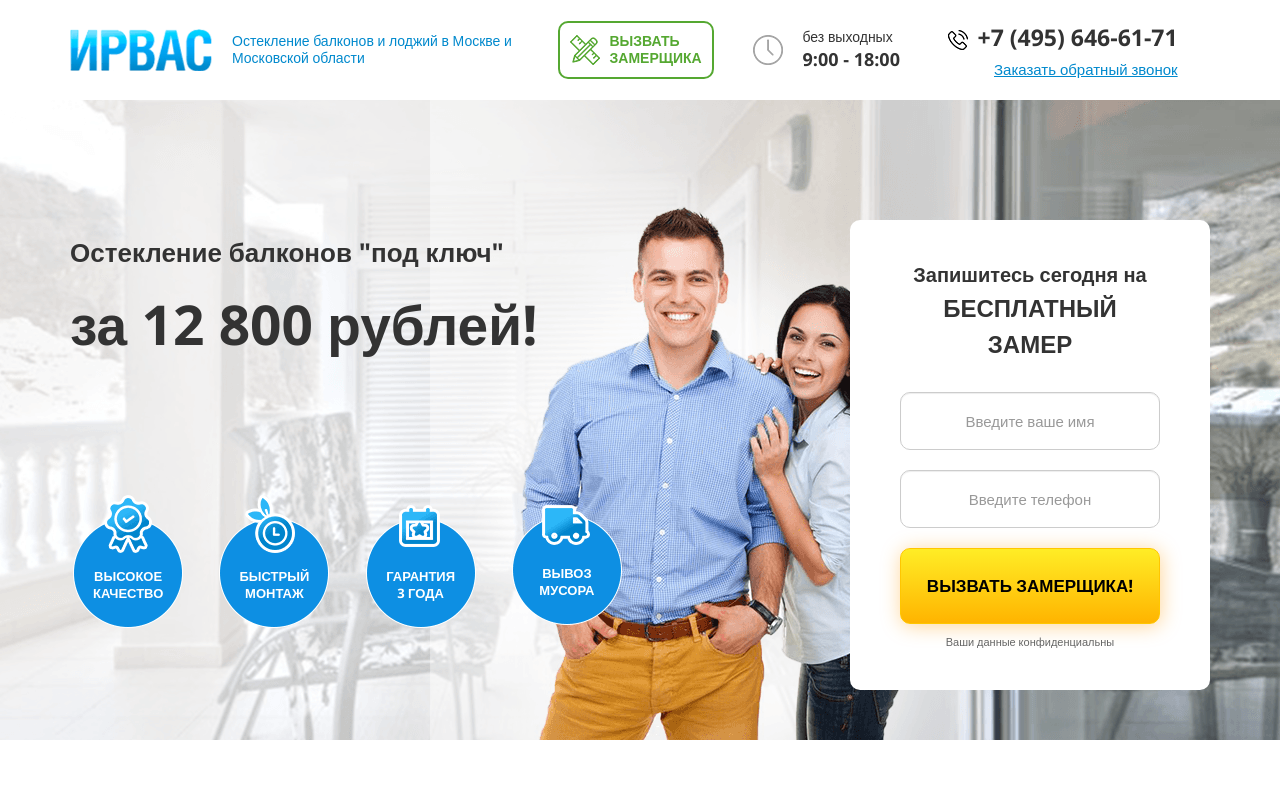
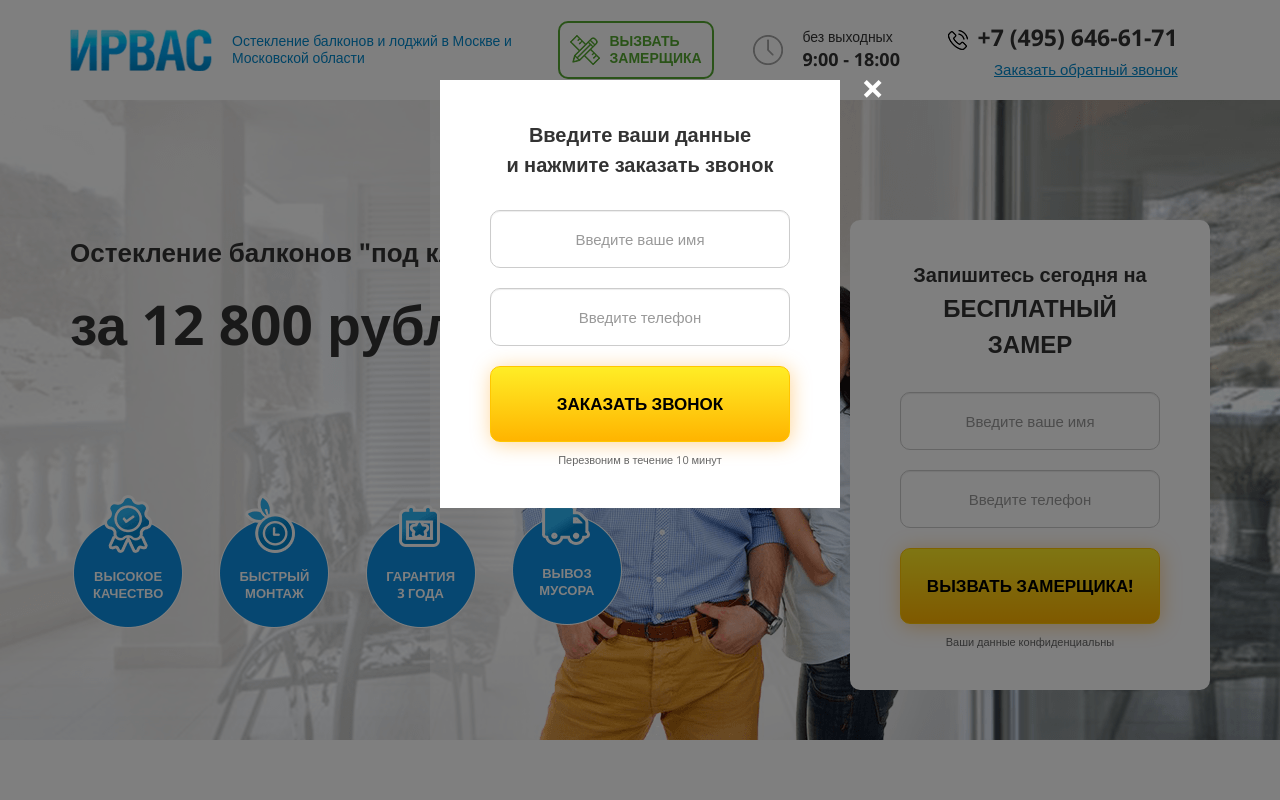
Before and after one commit to Anton21-13/irvas_windows, a website built with webpack: page public/index.html in a window 1280 px wide. Both pictures are taken after a click on the link "Заказать обратный звонок". Shown: the top 800 px of the page. Built offline with nearby package versions, Linux system fonts and the light colour scheme.

Commit message:
доделал модальные окна

```diff
--- a/public/index.html
+++ b/public/index.html
@@ -790,7 +790,7 @@
       <div class="container">
         <div class="feedback_block text-center">
           <h3>Остались вопросы?</h3>
-          <a class="phone_link" href="#">Спросите у нашего специалиста!</a>
+          <a class="phone_link" href=""/" onclick="return false">Спросите у нашего специалиста!</a>
         </div>
       </div>
     </section>
@@ -841,7 +841,7 @@
     <div class="popup_engineer">
         <div class="popup_dialog">
             <div class="popup_content text-center">
-                <button type="button" id = "popup_engineer_close" class="popup_close"><strong>&times;</strong></button>
+                <button type="button" class="popup_close"><strong>&times;</strong></button>
                 <div class="popup_form">
                     <form class="form" action="#">
                       <h2>Запишитесь сегодня на <br><span>бесплатный замер</span></h2>
--- a/src/parts/modal.js
+++ b/src/parts/modal.js
@@ -1,25 +1,40 @@
 function modal() {
 
-  let btn = document.querySelector('.popup_engineer_btn'),
-    overlay = document.querySelector('.popup_engineer'),
-    close = document.querySelector('#popup_engineer_close'),
-    closeBack = document.querySelector('.popup_dialog');
+  let callBack = document.querySelectorAll('.phone_link'),
+    btnPopupEngineer = document.querySelector('.popup_engineer_btn'),
+    modalPopup = document.querySelector('.popup'),
+    modalPopupEngineer = document.querySelector('.popup_engineer'),
+    closePopup = document.querySelectorAll('.popup_close')[0],
+    closePopupEngineer = document.querySelectorAll('.popup_close')[1];
 
-  function modalOpen() {
-    overlay.style.display = 'block';
+  function modalOpenPopup() {
+    modalPopup.style.display = 'block';
     document.body.style.overflow = 'hidden';
   }
 
-  function modalClose() {
-    overlay.style.display = 'none';
+  function modalOpenPopupEngineer() {
+    modalPopupEngineer.style.display = 'block';
+    document.body.style.overflow = 'hidden';
+  }
+
+  function modalClosePopup() {
+    modalPopup.style.display = 'none';
     document.body.style.overflow = '';
   }
-  btn.addEventListener('click', modalOpen);
 
-  close.addEventListener('click', modalClose);
+  function modalClosePopupEngineer() {
+    modalPopupEngineer.style.display = 'none';
+    document.body.style.overflow = '';
+  }
 
-  overlay.addEventListener('click', modalClose);
+  callBack[0].addEventListener('click', modalOpenPopup);
+  callBack[1].addEventListener('click', modalOpenPopup);
+  closePopup.addEventListener('click', modalClosePopup);
+  modalPopup.addEventListener('click', modalClosePopup);
 
+  btnPopupEngineer.addEventListener('click', modalOpenPopupEngineer);
+  closePopupEngineer.addEventListener('click', modalClosePopupEngineer);
+  modalPopupEngineer.addEventListener('click', modalClosePopupEngineer);
 
 }
 
```
Also changed, not shown: public/bundle.js (+27 -11 lines), 1 other file.
